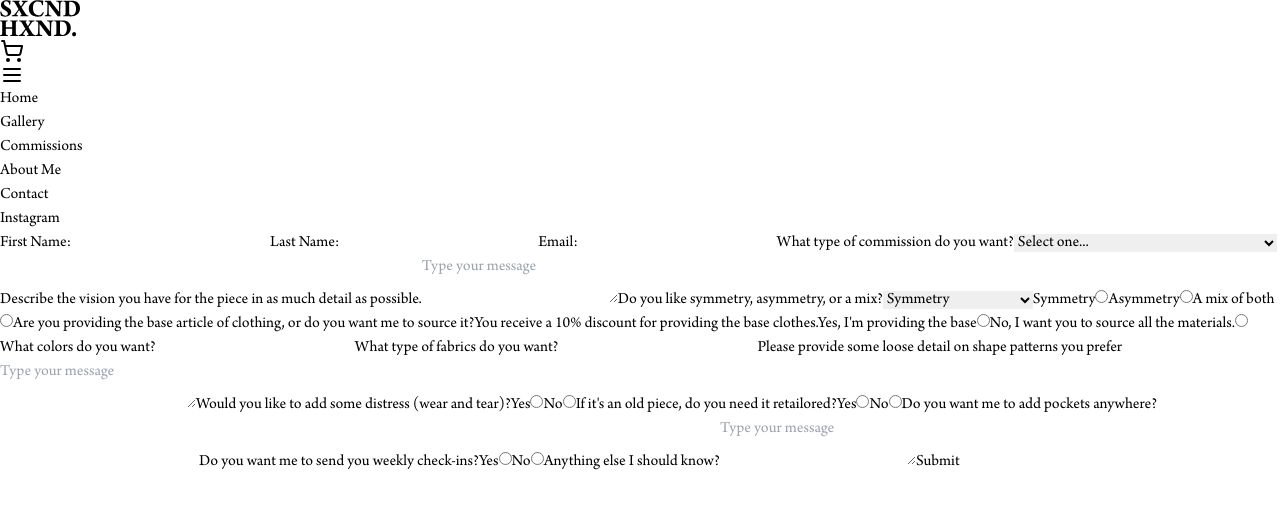
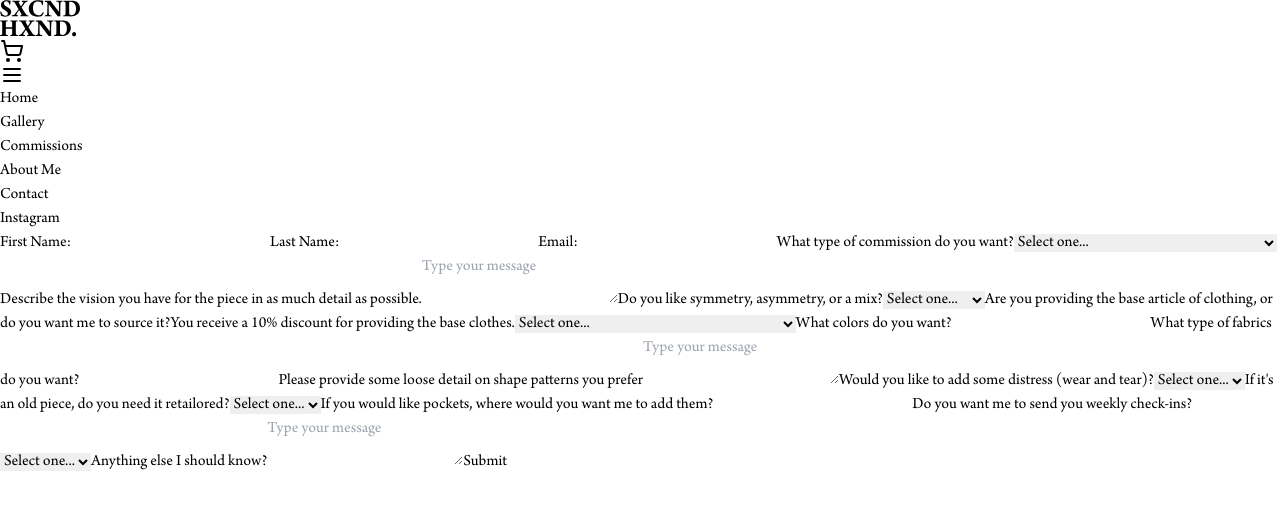
Before and after one commit to iFallenDawn/sxcndhxnd, a Next.js app: page /commissions in a window 1280 px wide. Shown: the top 510 px of the page. Built offline with nearby package versions, Linux system fonts and the light colour scheme.

Commit message:
remove radio buttons, add select fields

```diff
--- a/src/app/commissions/CommissionsForm.jsx
+++ b/src/app/commissions/CommissionsForm.jsx
@@ -68,36 +68,22 @@ const CommissionsForm = (props) => {
       <label>
         Do you like symmetry, asymmetry, or a mix?
         <select name='symmetryType' onChange={handleSymmetryType}>
+          <option value="">Select one...</option>
           <option value='symmetry'>Symmetry</option>
           <option value='asymmetry'>Asymmetry</option>
-          <option value='mix'>A mix of both/option</option>
+          <option value='mix'>A mix of both</option>
         </select>
-        <label>
-          Symmetry
-          <input type="radio" name='symmetry' value="Symmetry" />
-        </label>
-        <label>
-          Asymmetry
-          <input type="radio" name='symmetry' value="Asymmetry" />
-        </label>
-        <label>
-          A mix of both
-          <input type="radio" name='symmetry' value="A mix of both" />
-        </label>
       </label>
       <label>
         Are you providing the base article of clothing, or do you want me to source it?
       </label>
       <label>
         You receive a 10% discount for providing the base clothes.
-        <label>
-          Yes, I'm providing the base
-          <input type="radio" name='baseMaterial' value="Yes, I'm providing the base" onChange={handleBaseMaterial} />
-        </label>
-        <label>
-          No, I want you to source all the materials.
-          <input type="radio" name='baseMaterial' value="No, I want you to source all the materials." onChange={handleBaseMaterial} />
-        </label>
+        <select name='baseMaterial' onChange={handleBaseMaterial}>
+          <option value="">Select one...</option>
+          <option value='Yes'>Yes, I'm providing the base.</option>
+          <option value='No'>No, I want you to source all of the materials.</option>
+        </select>
       </label>
       <label>
         What colors do you want?
@@ -109,44 +95,35 @@ const CommissionsForm = (props) => {
       </label>
       <label className="flex">
         Please provide some loose detail on shape patterns you prefer
-        <textarea name='shapePatterns' placeholder="Type your message" className="border-solid border-2 border-sky-500" onchange={handleShapePatterns} />
+        <textarea name='shapePatterns' placeholder="Type your message" className="border-solid border-2 border-sky-500" onChange={handleShapePatterns} />
       </label>
       <label>
         Would you like to add some distress (wear and tear)?
-        <label>
-          Yes
-          <input type="radio" name='distress' value="Yes" onChange={handleDistress}/>
-        </label>
-        <label>
-          No
-          <input type="radio" name='distress' value="No" onChange={handleDistress} />
-        </label>
+        <select name="distress" onChange={handleDistress}>
+          <option value="">Select one...</option>
+          <option value='Yes'>Yes</option>
+          <option value='No'>No</option>
+        </select>
       </label>
       <label>
         If it's an old piece, do you need it retailored?
-        <label>
-          Yes
-          <input type="radio" name='retailor' value="Yes" onChange={handleRetailor}/>
-        </label>
-        <label>
-          No
-          <input type="radio" name='retailor' value="No" onChange={handleRetailor} />
-        </label>
+        <select name="retailor" onChange={handleRetailor}>
+          <option value="">Select one...</option>
+          <option value='Yes'>Yes</option>
+          <option value='No'>No</option>
+        </select>
       </label>
       <label>
-        Do you want me to add pockets anywhere?
+        If you would like pockets, where would you want me to add them?
         <input type="text" name="pockets" onChange={handlePockets} />
       </label>
       <label>
         Do you want me to send you weekly check-ins?
-        <label>
-          Yes
-          <input type="radio" name='weeklyChecks' value="Yes" onChange={handleWeeklyChecks}/>
-        </label>
-        <label>
-          No
-          <input type="radio" name='weeklyChecks' value="No" onChange={handleWeeklyChecks}/>
-        </label>
+        <select name="weeklyChecks" onChange={handleWeeklyChecks}>
+          <option value="">Select one...</option>
+          <option value='Yes'>Yes</option>
+          <option value='No'>No</option>
+        </select>
       </label>
       <label className="flex">
         Anything else I should know?
```
